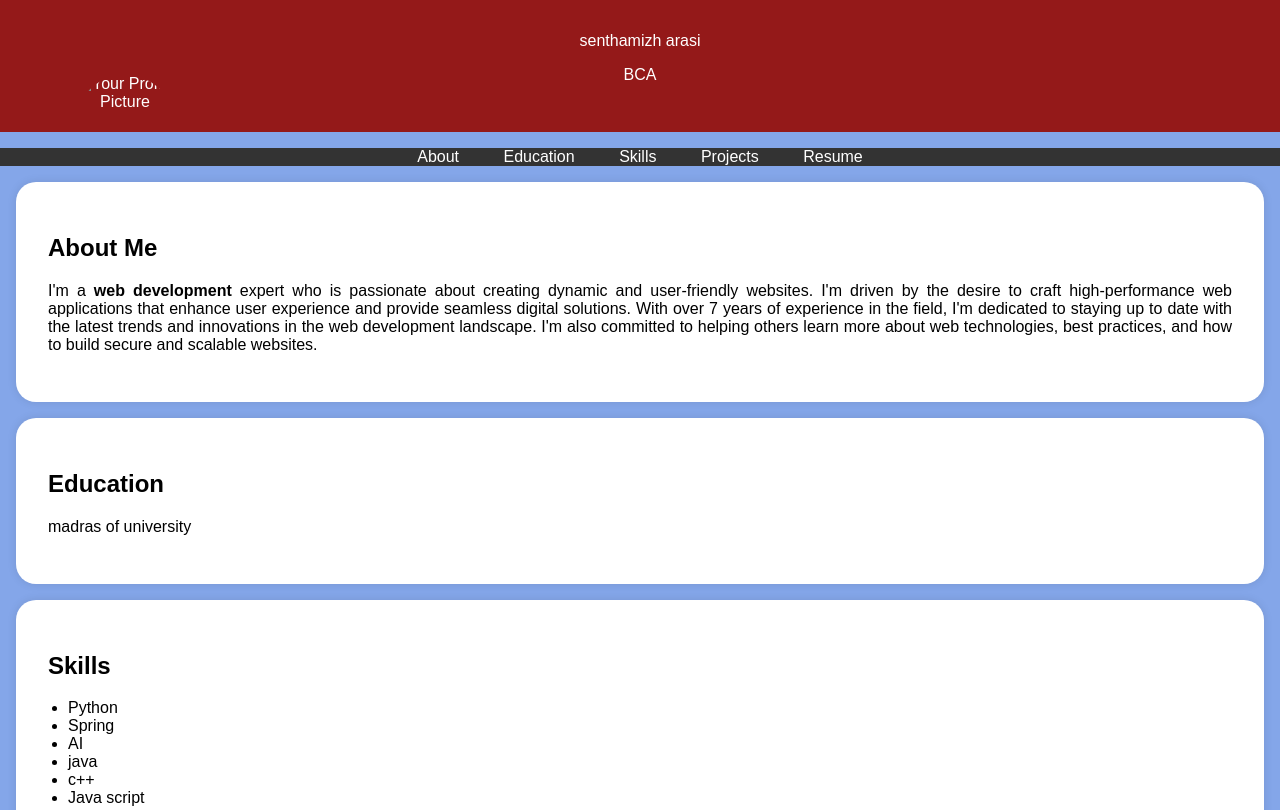
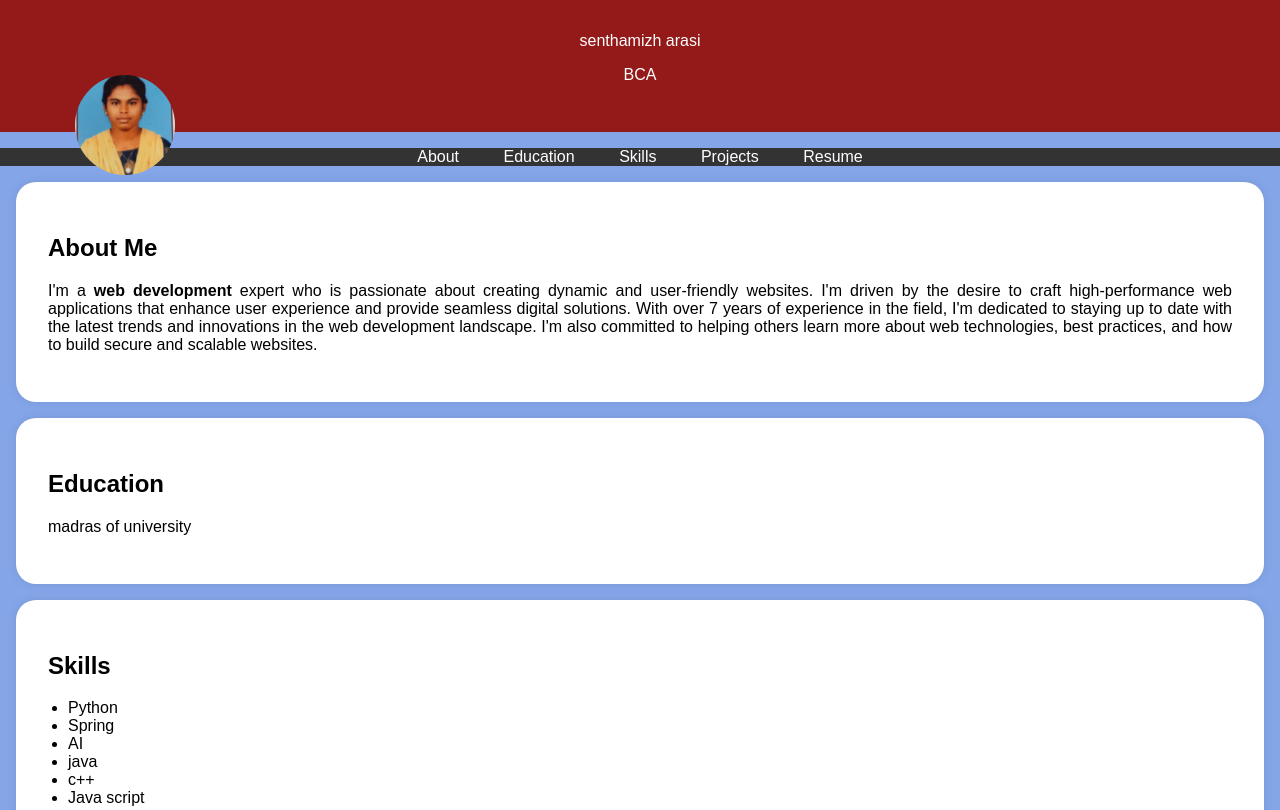
Before and after one commit to senthamizh000008/Senni, a plain HTML site: page index.html in a window 1280 px wide. Shown: the top 810 px of the page. Drawn offline with Linux system fonts and the light colour scheme.

Commit message:
index.html

```diff
--- a/index.html
+++ b/index.html
@@ -95,7 +95,7 @@
     <header>
         <div class="header-content">
             <!-- Add your profile picture here -->
-            <img src="passport photo.jpg" alt="Your Profile Picture" class="profile-picture">
+            <img src="IMG_20250328_143623.jpg" alt="Your Profile Picture" class="profile-picture">
             </h1>senthamizh arasi</h1>
             <p>BCA</p>
         </div>
```
